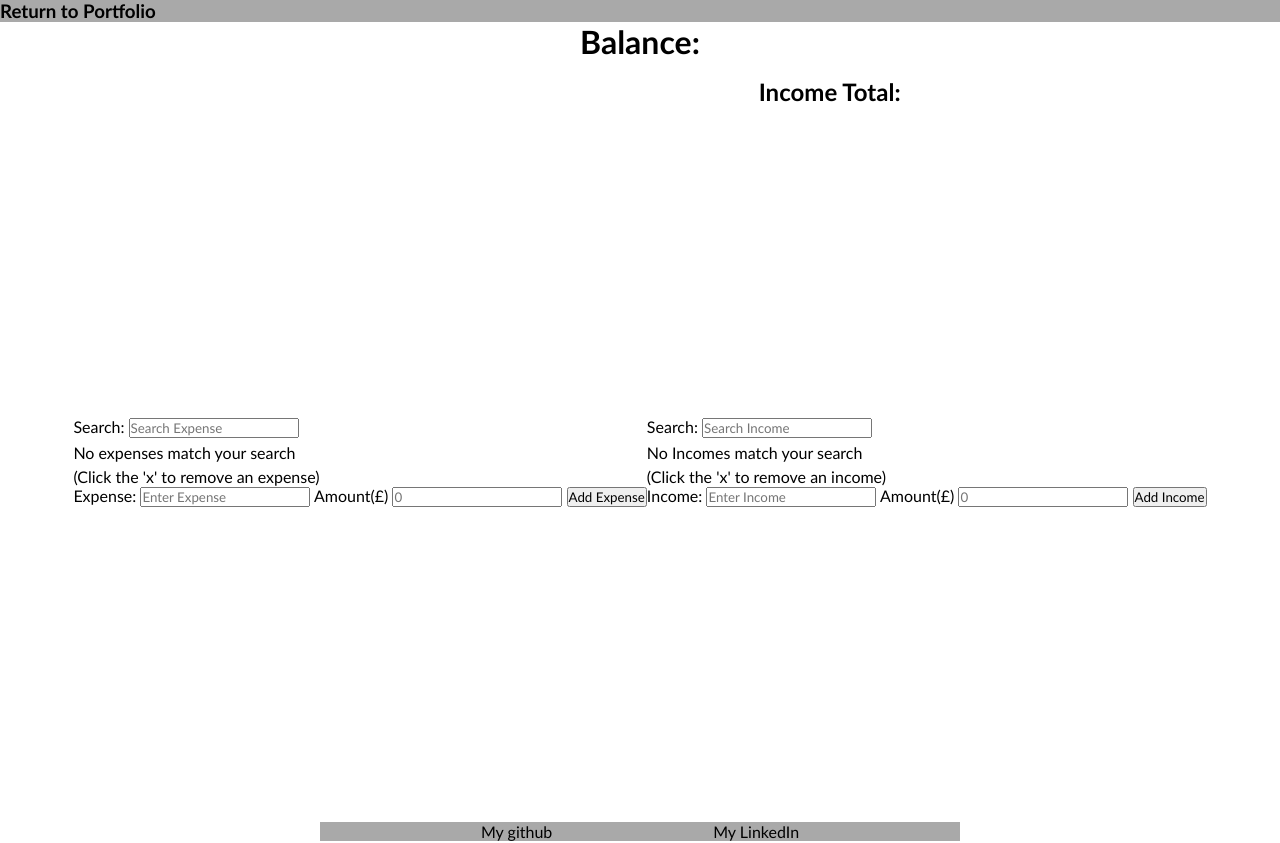
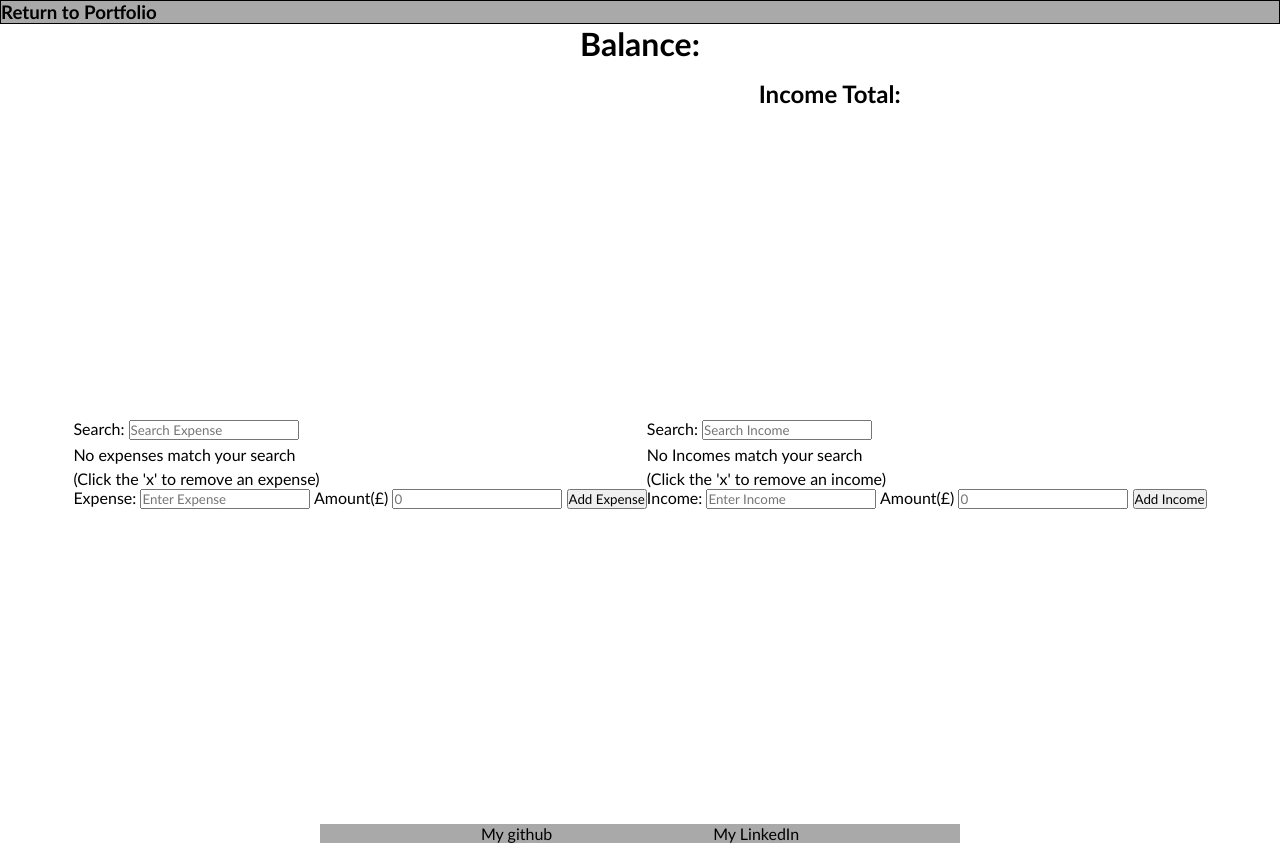
Before and after one commit to max-b10/Expense-Tracker-App, a plain HTML site: page index.html in a window 1280 px wide. Drawn offline with Linux system fonts and the light colour scheme.

Commit message:
update styles.css

```diff
--- a/styles.css
+++ b/styles.css
@@ -6,7 +6,7 @@
     text-decoration: none;
 }
 a{
-color: black;
+    color: black;
     text-decoration: none;
 }
 p{
@@ -15,6 +15,7 @@ p{
 }
 .navBar{
     background-color:darkgrey;
+    border: black solid 0.5px;
 }
 .balanceHeader{
     margin-top: 1rem;
```
